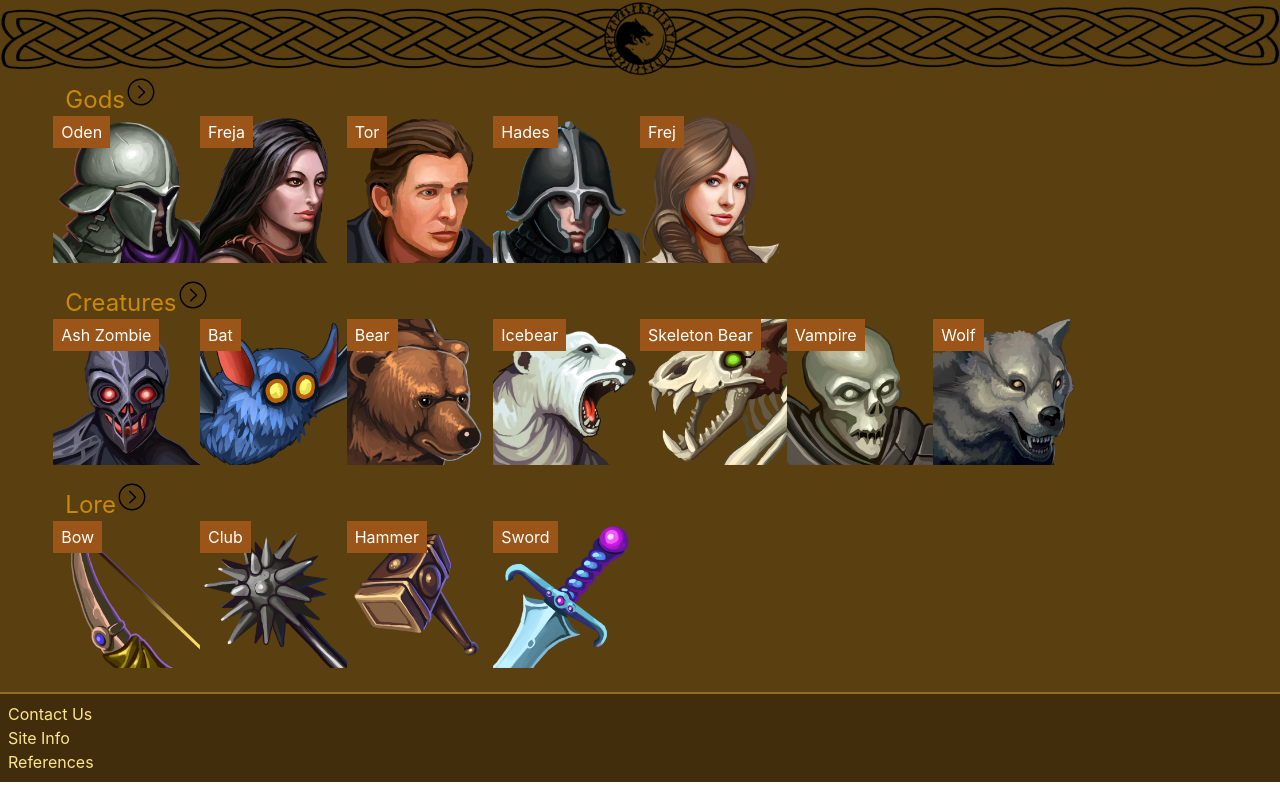
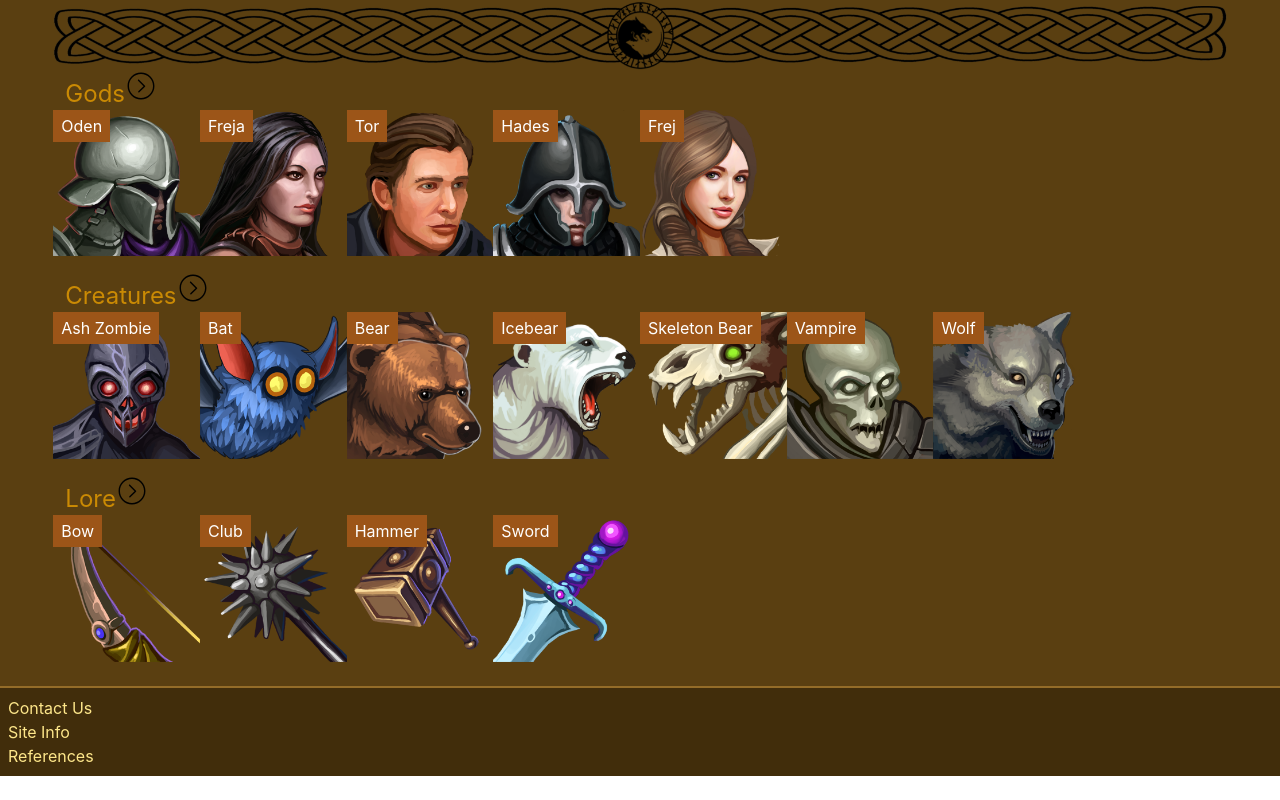
Before and after one commit to luigi989/Ragnarok, a React (Create React App) app in the folder react-ragnarok/: page / in a window 1280 px wide. Built offline with nearby package versions, Linux system fonts and the light colour scheme.

Commit message:
Refactor code

```diff
--- a/react-ragnarok/src/components/header.jsx
+++ b/react-ragnarok/src/components/header.jsx
@@ -1,6 +1,6 @@
 const Header = () => {
     return (
-      <header className='flex w-full'>
+      <header className='flex mx-auto w-11/12'>
         <a href="../Ragnarok.html">
           <img src={'/images/pattern.png'} alt="Logo" />
         </a>
```
